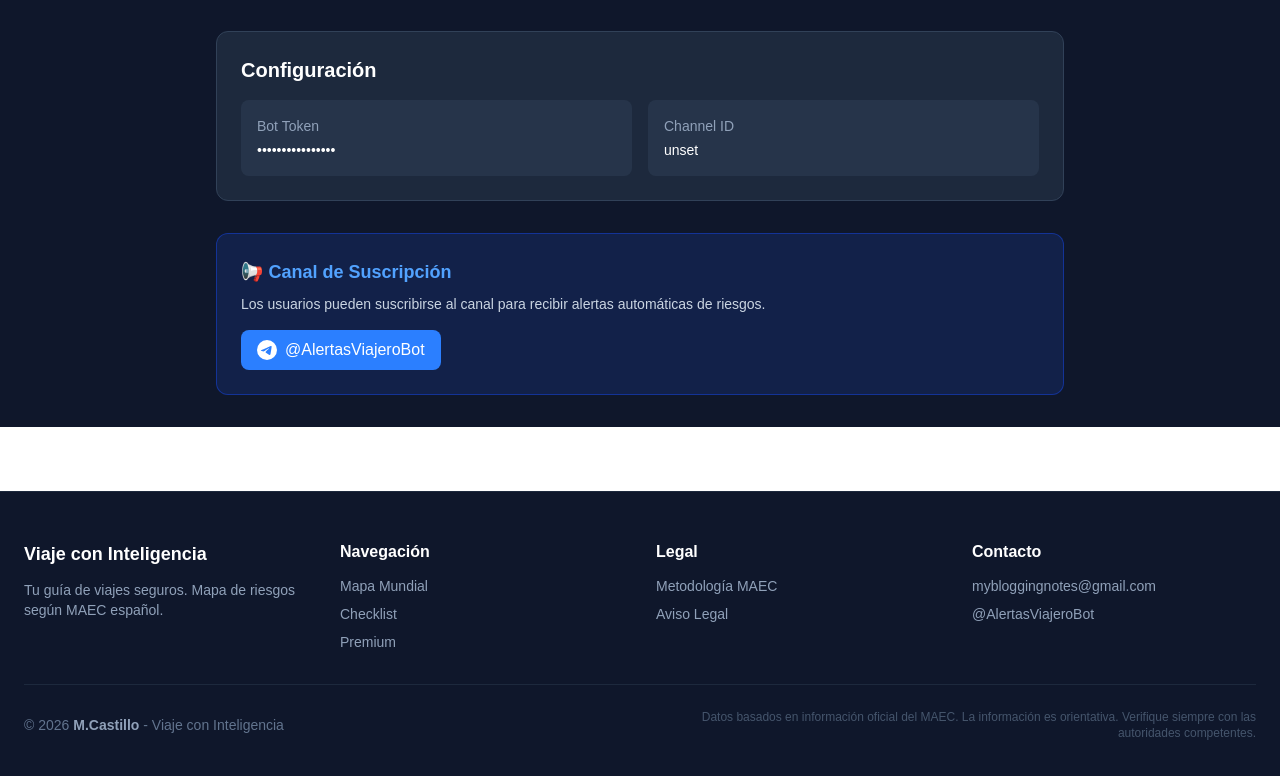
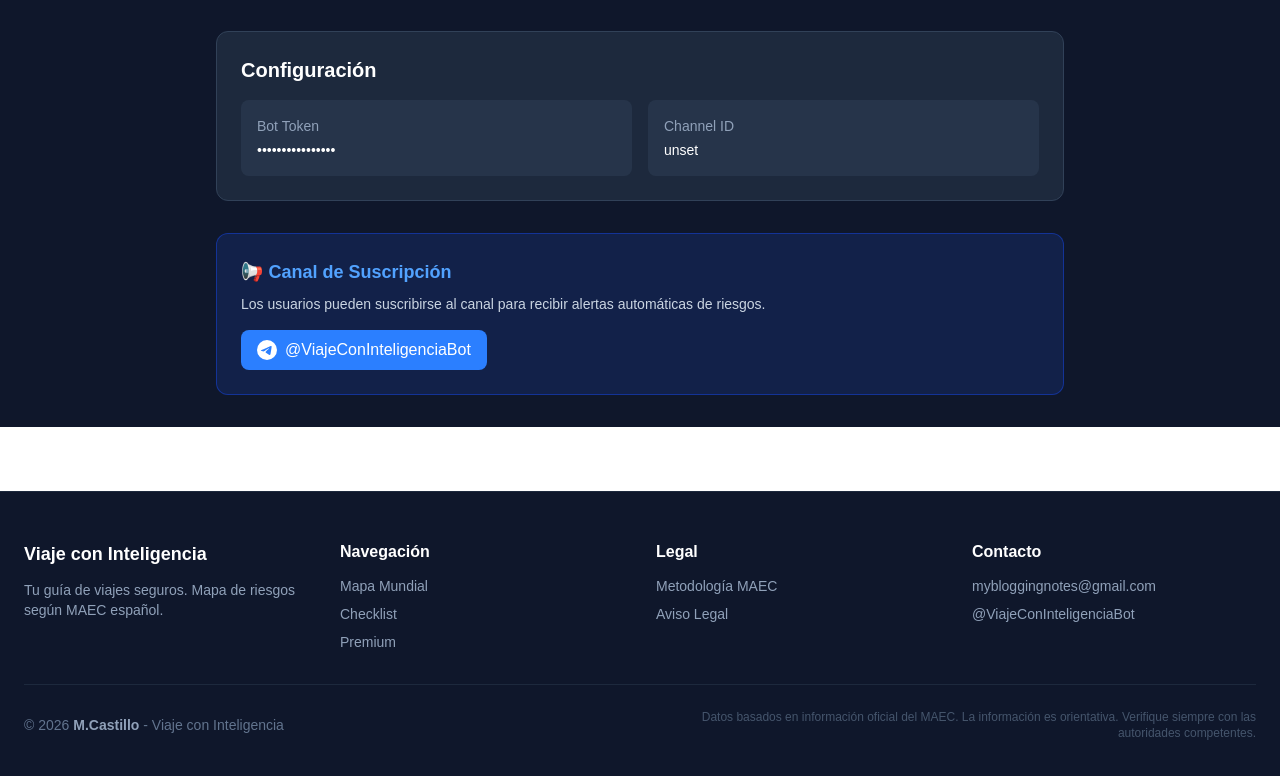
Before and after one commit to mcasrom/viaje-con-inteligencia, a Next.js app: page /admin/alerts in a window 1280 px wide. Shown: the part 460-1236 px from the top of the page. Built offline with nearby package versions, Linux system fonts and the light colour scheme; no server answers.

Commit message:
fix: update bot name to ViajeConInteligenciaBot

```diff
--- a/src/app/admin/alerts/page.tsx
+++ b/src/app/admin/alerts/page.tsx
@@ -193,7 +193,7 @@ export default function AdminAlertsPage() {
           </p>
           <div className="flex flex-col sm:flex-row gap-3">
             <a
-              href="https://t.me/AlertasViajeroBot"
+              href="https://t.me/ViajeConInteligenciaBot"
               target="_blank"
               rel="noopener noreferrer"
               className="flex items-center justify-center gap-2 px-4 py-2 bg-blue-500 text-white rounded-lg hover:bg-blue-600 transition-colors"
@@ -201,7 +201,7 @@ export default function AdminAlertsPage() {
               <svg className="w-5 h-5" viewBox="0 0 24 24" fill="currentColor">
                 <path d="M11.944 0A12 12 0 0 0 0 12a12 12 0 0 0 12 12 12 12 0 0 0 12-12A12 12 0 0 0 12 0a12 12 0 0 0-.056 0zm4.962 7.224c.1-.002.321.023.465.14a.506.506 0 0 1 .171.325c.016.093.036.306.02.472-.18 1.898-.962 6.502-1.36 8.627-.168.9-.499 1.201-.82 1.23-.696.065-1.225-.46-1.9-.902-1.056-.693-1.653-1.124-2.678-1.8-1.185-.78-.417-1.21.258-1.91.177-.184 3.247-2.977 3.307-3.23.007-.032.014-.15-.056-.212s-.174-.041-.249-.024c-.106.024-1.793 1.14-5.061 3.345-.48.33-.913.49-1.302.48-.428-.008-1.252-.241-1.865-.44-.752-.245-1.349-.374-1.297-.789.027-.216.325-.437.893-.663 3.498-1.524 5.83-2.529 6.998-3.014 3.332-1.386 4.025-1.627 4.476-1.635z"/>
               </svg>
-              @AlertasViajeroBot
+              @ViajeConInteligenciaBot
             </a>
           </div>
         </div>
--- a/src/app/api/notifications/route.ts
+++ b/src/app/api/notifications/route.ts
@@ -88,7 +88,7 @@ export async function POST(request: NextRequest) {
         const testMsg = `🧪 *Test de conexión*\n\n` +
           `Conexión con Viaje con Inteligencia: ✓\n` +
           `Fecha: ${new Date().toLocaleString('es-ES')}\n\n` +
-          `🤖 @AlertasViajeroBot`;
+          `🤖 @ViajeConInteligenciaBot`;
         const testSent = await sendToChannel(testMsg);
         return NextResponse.json({ success: testSent });
 
--- a/src/app/dashboard/page.tsx
+++ b/src/app/dashboard/page.tsx
@@ -92,7 +92,7 @@ export default function DashboardPage() {
                 Tu acceso premium incluye el bot conversacional con IA.
               </p>
               <a
-                href="https://t.me/AlertasViajeroBot"
+                href="https://t.me/ViajeConInteligenciaBot"
                 target="_blank"
                 rel="noopener noreferrer"
                 className="inline-flex items-center gap-2 px-4 py-2 bg-blue-500 text-white rounded-lg hover:bg-blue-600 transition-colors"
--- a/src/app/layout.tsx
+++ b/src/app/layout.tsx
@@ -93,8 +93,8 @@ export default function RootLayout({
                     </a>
                   </li>
                   <li>
-                    <a href="https://t.me/AlertasViajeroBot" target="_blank" rel="noopener noreferrer" className="text-slate-400 hover:text-white transition-colors">
-                      @AlertasViajeroBot
+                    <a href="https://t.me/ViajeConInteligenciaBot" target="_blank" rel="noopener noreferrer" className="text-slate-400 hover:text-white transition-colors">
+                      @ViajeConInteligenciaBot
                     </a>
                   </li>
                 </ul>
--- a/src/components/MapaMundial.tsx
+++ b/src/components/MapaMundial.tsx
@@ -99,7 +99,7 @@ export default function MapaMundial() {
                 <span>{t('nav.premium')}</span>
               </Link>
               <a
-                href="https://t.me/AlertasViajeroBot"
+                href="https://t.me/ViajeConInteligenciaBot"
                 target="_blank"
                 rel="noopener noreferrer"
                 className="flex items-center gap-2 px-3 py-2 bg-blue-500 text-white rounded-lg hover:bg-blue-600 transition-colors"
--- a/src/lib/alerts-system.ts
+++ b/src/lib/alerts-system.ts
@@ -114,7 +114,7 @@ export function generateWeeklyDigest(): string {
   message += `💡 *Consejo de la semana:*\n`;
   message += `Antes de viajar, verifica siempre los requisitos actualizados `;
   message += `en la web oficial del MAEC.\n\n`;
-  message += `🤖 @AlertasViajeroBot | 🌐 viaje-con-inteligencia.vercel.app`;
+  message += `🤖 @ViajeConInteligenciaBot | 🌐 viaje-con-inteligencia.vercel.app`;
 
   return message;
 }
--- a/src/lib/telegram-channel.ts
+++ b/src/lib/telegram-channel.ts
@@ -60,7 +60,7 @@ export async function sendRiskUpdate(): Promise<boolean> {
   `📊 *Resumen Global:*\n` +
   `• 🟢 Sin riesgo: ${sinRiesgo.length} países\n` +
   `• 🟡 Riesgo bajo: ${riesgoBajo.length} países\n\n` +
-  `Verifica siempre la info en @AlertasViajeroBot`;
+  `Verifica siempre la info en @ViajeConInteligenciaBot`;
 
   return sendTelegramMessage(message);
 }
```
